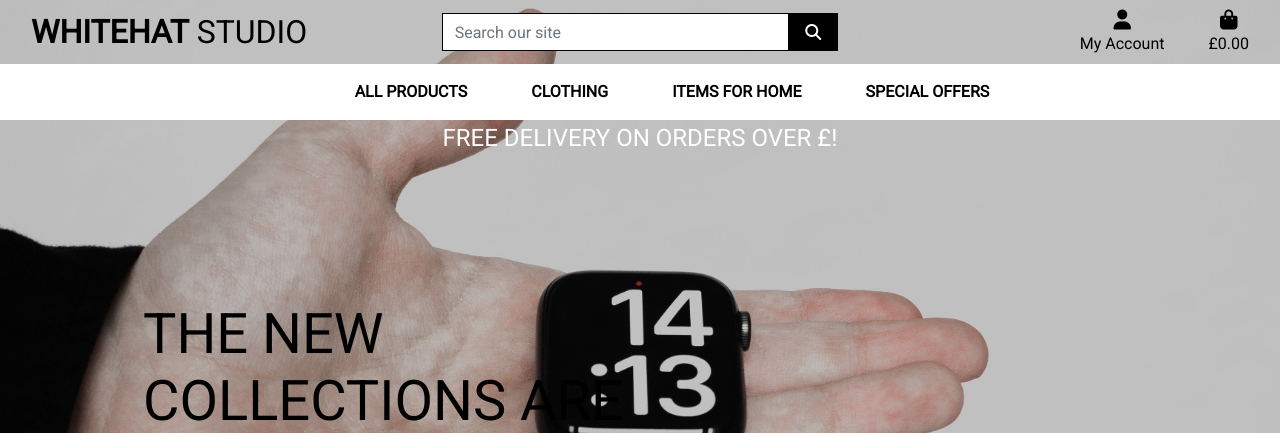
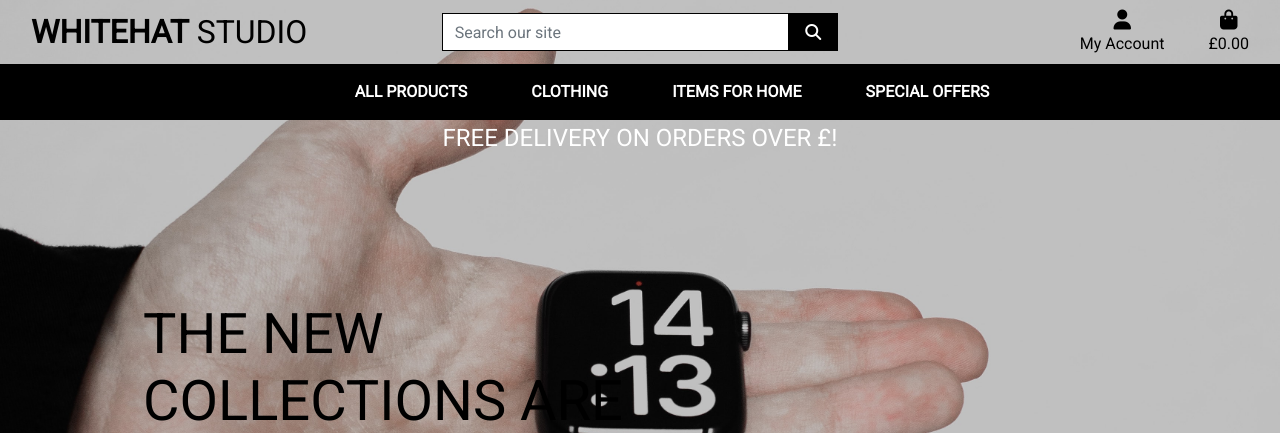
Before and after one commit to Code-Institute-Submissions/DrogrinHunter-whitehat-studio, a Django app: page / in a window 1280 px wide. Shown: the top 433 px of the page. Run offline with Django 3.2, Linux system fonts and the light colour scheme; some libraries are stand-ins or nearby versions.

Commit message:
corrected navbar as this was showing white and text black whereas it should have been the other way around

```diff
--- a/static/css/base.css
+++ b/static/css/base.css
@@ -8,6 +8,16 @@ body {
     height: calc(100vh - 164px);
     color: #555;
     font-family: 'Roboto';
+}
+
+/* Navbar dark */
+
+.navbar-dark {
+    background: #000;
+}
+
+.text-white {
+    color: #fff;
 }
 
 /* from Bulma */
--- a/templates/base.html
+++ b/templates/base.html
@@ -106,7 +106,7 @@
       </div>
     </div>
     <div class="row bg-white">
-      <nav class="navbar navbar-expand-lg navbar-light w-100">
+      <nav class="navbar navbar-expand-lg navbar-dark w-100">
         <button class="navbar-toggler" type="button" data-toggle="collapse" data-target="#main-nav"
           aria-controls="main-nav" aria-expanded="false" aria-label="Toggle navigation">
           <span class="navbar-toggler-icon"></span>
--- a/templates/includes/main-nav.html
+++ b/templates/includes/main-nav.html
@@ -1,24 +1,24 @@
 <div class="collapse navbar-collapse" id="main-nav">
     <ul class="navbar-nav w-auto mx-auto">
         <li class="nav-item d-block d-md-none">
-            <a class="logo-font font-weight-bold nav-link text-black mr-5" href="{% url 'home' %}" id="home-link">
+            <a class="logo-font font-weight-bold nav-link text-white mr-5" href="{% url 'home' %}" id="home-link">
                 Home
             </a>
         </li>
         <li class="nav-item dropdown">
-            <a class="logo-font font-weight-bold nav-link text-black mr-5" href="#" id="all-products-link" data-toggle="dropdown" aria-haspopup="true" aria-expanded="false">
+            <a class="logo-font font-weight-bold nav-link text-white mr-5" href="#" id="all-products-link" data-toggle="dropdown" aria-haspopup="true" aria-expanded="false">
                 All Products
             </a>
             <div class="dropdown-menu border-0" aria-labelledby="all-products-link">
-                <a href="{% url 'products' %}?sort=price&direction=asc" class="dropdown-item">Products By Price</a>
-                <a href="{% url 'products' %}?sort=rating&direction=desc" class="dropdown-item ">Products By Rating</a>
-                <a href="{% url 'products' %}?sort=category&direction=asc" class="dropdown-item ">Products By Category</a>
-                <a href="{% url 'products' %}" class="dropdown-item">All Products</a>
+                <a href="" class="dropdown-item">Products By Price</a>
+                <a href="" class="dropdown-item ">Products By Rating</a>
+                <a href="" class="dropdown-item ">Products By Category</a>
+                <a href="" class="dropdown-item">All Products</a>
             </div>
         </li>
 
         <li class="nav-item dropdown">
-            <a class="logo-font font-weight-bold nav-link text-black mr-5" href="#" id="clothing-link" data-toggle="dropdown" aria-haspopup="true" aria-expanded="false">
+            <a class="logo-font font-weight-bold nav-link text-white mr-5" href="#" id="clothing-link" data-toggle="dropdown" aria-haspopup="true" aria-expanded="false">
                 Clothing
             </a>
             <div class="dropdown-menu border-0" aria-labelledby="clothing-link">
@@ -30,7 +30,7 @@
         </li>
 
         <li class="nav-item dropdown">
-            <a class="logo-font font-weight-bold nav-link text-black mr-5" href="#" id="homeware-link" data-toggle="dropdown" aria-haspopup="true" aria-expanded="false">
+            <a class="logo-font font-weight-bold nav-link text-white mr-5" href="#" id="homeware-link" data-toggle="dropdown" aria-haspopup="true" aria-expanded="false">
                 Items for Home
             </a>
             <div class="dropdown-menu border-0" aria-labelledby="homeware-link">
@@ -41,7 +41,7 @@
         </li>
 
         <li class="nav-item dropdown">
-            <a class="logo-font font-weight-bold nav-link text-black" href="#" id="specials-link" data-toggle="dropdown" aria-haspopup="true" aria-expanded="false">
+            <a class="logo-font font-weight-bold nav-link text-white" href="#" id="specials-link" data-toggle="dropdown" aria-haspopup="true" aria-expanded="false">
                 Special Offers
             </a>
             <div class="dropdown-menu border-0" aria-labelledby="specials-link">
```
